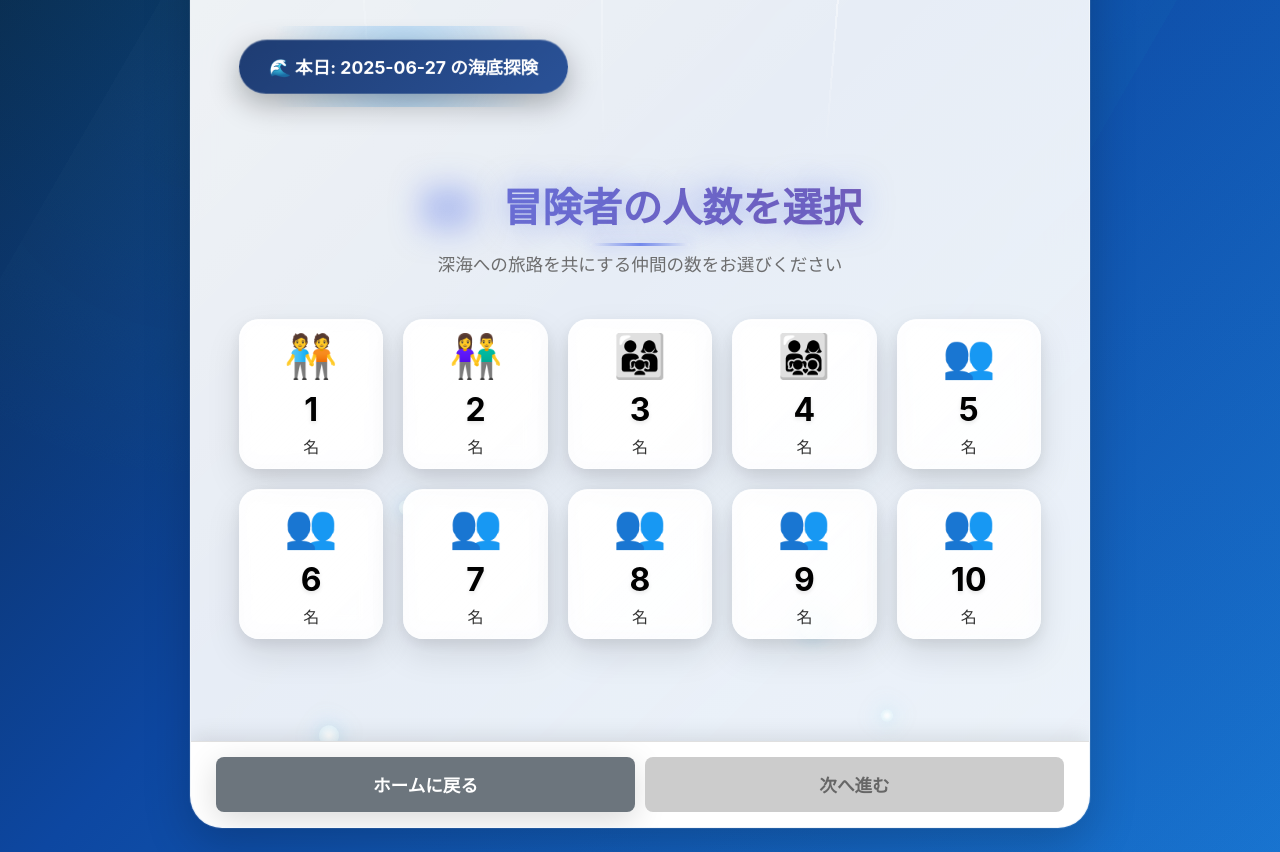
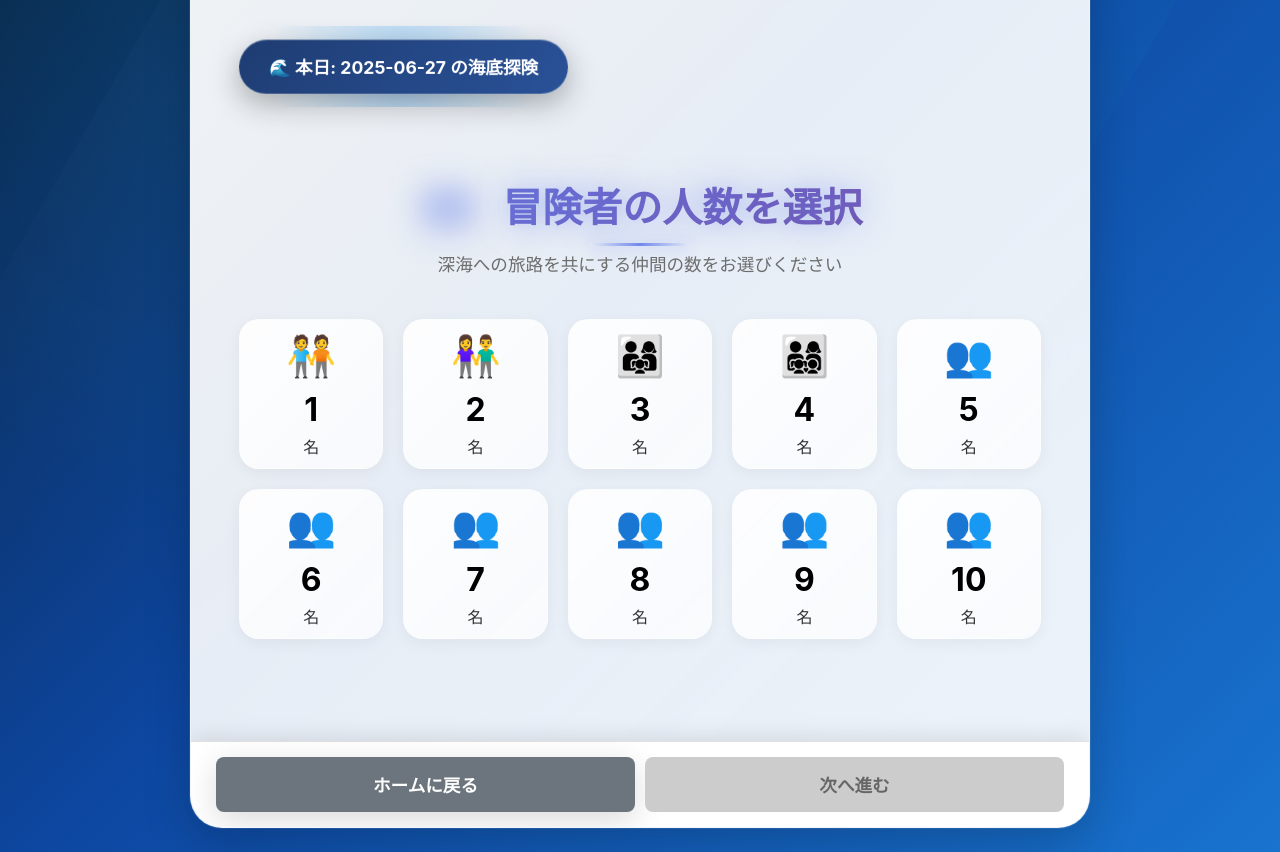
Before and after one commit to spyder1211/yoshikou-ticket, a Flask app: page /reserve in a window 1280 px wide. Shown: the part 350-1202 px from the top of the page. Run offline with Flask 3, Linux system fonts and the light colour scheme.

Commit message:
CSSスタイルのシンプル化とアニメーションの削除を実施。特に、ホバー時の3D効果や影を削除し、全体的なデザインをクリーンに保つための変更を行った。また、HTMLテンプレートの背景画像を更新し、視覚的な一貫性を向上させた。

```diff
--- a/static/css/style.css
+++ b/static/css/style.css
@@ -1233,6 +1233,7 @@
 
 /* 海底世界のパーティクルエフェクト */
 .ocean-particles {
+    display: none; /* ちらつきの原因となるためアニメーションを無効化 */
     position: absolute;
     top: 0;
     left: 0;
@@ -1494,8 +1495,7 @@
     position: relative;
     height: 150px;
     cursor: pointer;
-    transition: all 0.4s cubic-bezier(0.175, 0.885, 0.32, 1.275);
-    transform-style: preserve-3d;
+    transition: background-color 0.3s ease, border-color 0.3s ease; /* シンプルなトランジションに変更 */
 }
 
 .card-surface {
@@ -1510,47 +1510,39 @@
     flex-direction: column;
     align-items: center;
     justify-content: center;
-    box-shadow:
-        0 15px 35px rgba(0, 0, 0, 0.1),
-        0 5px 15px rgba(0, 0, 0, 0.08),
-        inset 0 1px 0 rgba(255, 255, 255, 0.8);
+    box-shadow: 0 4px 15px rgba(0, 0, 0, 0.05); /* 影をシンプルに */
     border: 1px solid rgba(255, 255, 255, 0.2);
-    backdrop-filter: blur(10px);
-    transition: all 0.4s ease;
+    transition: background-color 0.3s ease, color 0.3s ease; /* シンプルなトランジション */
     overflow: hidden;
 }
 
 .guest-card-3d:hover .card-surface {
-    transform: translateZ(20px) rotateX(5deg);
-    box-shadow:
-        0 25px 50px rgba(0, 0, 0, 0.15),
-        0 10px 30px rgba(0, 0, 0, 0.1),
-        inset 0 1px 0 rgba(255, 255, 255, 0.9);
+    /* ホバー時の3D効果を削除 */
+    background: linear-gradient(135deg,
+        rgba(245, 245, 245, 0.9) 0%,
+        rgba(235, 235, 235, 0.7) 100%);
 }
 
 .guest-card-3d.selected .card-surface {
     background: linear-gradient(135deg,
-        rgba(102, 126, 234, 0.9) 0%,
-        rgba(118, 75, 162, 0.9) 100%);
+        #667eea 0%,
+        #764ba2 100%);
     color: white;
-    transform: translateZ(30px) rotateX(10deg);
-    box-shadow:
-        0 30px 60px rgba(102, 126, 234, 0.3),
-        0 15px 35px rgba(118, 75, 162, 0.2),
-        inset 0 1px 0 rgba(255, 255, 255, 0.3);
+    /* 3D効果と複雑な影を削除 */
+    box-shadow: 0 8px 20px rgba(102, 126, 234, 0.3);
 }
 
 .person-icon {
     font-size: 2.5rem;
     margin-bottom: 10px;
-    animation: iconPulse 2s ease-in-out infinite;
+    /* animation: iconPulse 2s ease-in-out infinite; */ /* アニメーションを削除 */
 }
 
 .number-display {
     font-size: 2rem;
     font-weight: bold;
     margin-bottom: 5px;
-    text-shadow: 0 2px 4px rgba(0, 0, 0, 0.1);
+    text-shadow: none; /* テキストシャドウを削除 */
 }
 
 .text-label {
@@ -1562,54 +1554,23 @@
 .guest-card-3d.selected .person-icon,
 .guest-card-3d.selected .number-display,
 .guest-card-3d.selected .text-label {
-    text-shadow: 0 2px 8px rgba(0, 0, 0, 0.3);
-}
-
-@keyframes iconPulse {
-    0%, 100% {
-        transform: scale(1);
-    }
-    50% {
-        transform: scale(1.1);
-    }
-}
-
-/* リップルエフェクト */
+    text-shadow: none; /* テキストシャドウを削除 */
+}
+
+/* @keyframes iconPulse { ... } */ /* キーフレームを削除 */
+
+/* リップルエフェクトを無効化 */
 .ripple-effect {
-    position: absolute;
-    top: 50%;
-    left: 50%;
-    width: 0;
-    height: 0;
-    border-radius: 50%;
-    background: radial-gradient(circle, rgba(255, 255, 255, 0.8) 0%, transparent 70%);
-    transform: translate(-50%, -50%);
-    pointer-events: none;
-    transition: all 0.6s ease;
-}
-
-.ripple-effect.active {
-    width: 200px;
-    height: 200px;
-    opacity: 0;
-}
-
-/* パルスアニメーション */
+    display: none;
+}
+
+/* パルスアニメーションを無効化 */
 .pulse-animation {
-    animation: cardPulse 0.6s ease-out;
-}
-
-@keyframes cardPulse {
-    0% {
-        transform: scale(1);
-    }
-    50% {
-        transform: scale(1.05);
-    }
-    100% {
-        transform: scale(1);
-    }
-}
+    /* animation: cardPulse 0.6s ease-out; */ /* アニメーションを削除 */
+}
+
+/* @keyframes cardPulse { ... } */ /* キーフレームを削除 */
+
 
 /* 選択状態表示 */
 .selection-status {
--- a/templates/welcome.html
+++ b/templates/welcome.html
@@ -10,7 +10,7 @@
     padding: 60px 20px;
     background:
         linear-gradient(135deg, rgba(0,20,40,0.8), rgba(0,77,122,0.7), rgba(0,135,147,0.6)),
-        url('{{ url_for("static", filename="img/S__8830991.jpg") }}') center/cover no-repeat;
+        url('{{ url_for("static", filename="img/S__8830994.jpg") }}') center/cover no-repeat;
     color: white;
     border-radius: 20px;
     margin-bottom: 40px;
```
